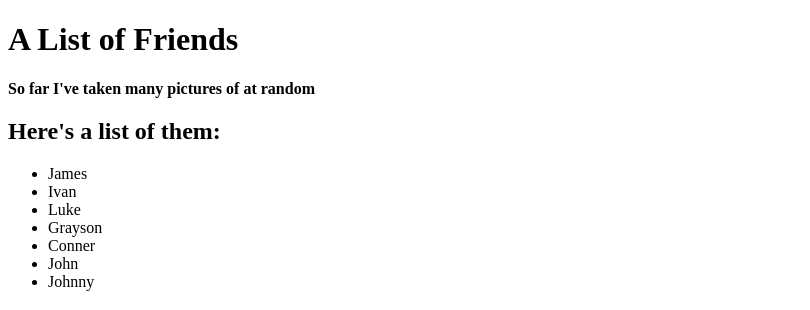
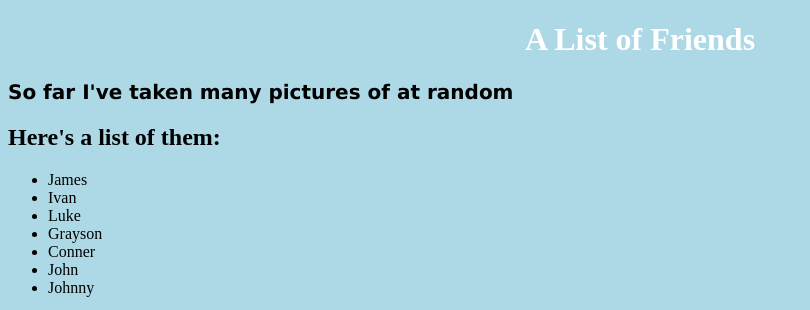
Before and after one commit to fritoboy19/single-webpage-project-, a plain HTML site: page index.html in a window 1280 px wide. Shown: the top 310 px of the page, without its empty margins (0-810 px from the left). Drawn offline with Linux system fonts and the light colour scheme.

Commit message:
added styles

```diff
--- a/index.html
+++ b/index.html
@@ -1,10 +1,12 @@
 <!DOCTYPE html>
 <html lang="en">
 <head>
+
     <meta charset="UTF-8">
     <meta http-equiv="X-UA-Compatible" content="IE=edge">
     <meta name="viewport" content="width=device-width, initial-scale=1.0">
     <title>single web page project</title>
+    <link href="style.css" rel="stylesheet" type="text/css" />
 </head>
 <body>
     <h1>A List of Friends</h1>
--- /dev/null
+++ b/style.css
@@ -0,0 +1,13 @@
+body {
+    background-color: lightblue;
+  }
+
+  h1 {
+    color: white;
+    text-align: center;
+  }
+
+  p {
+    font-family: verdana;
+    font-size: 20px;
+  }
```
